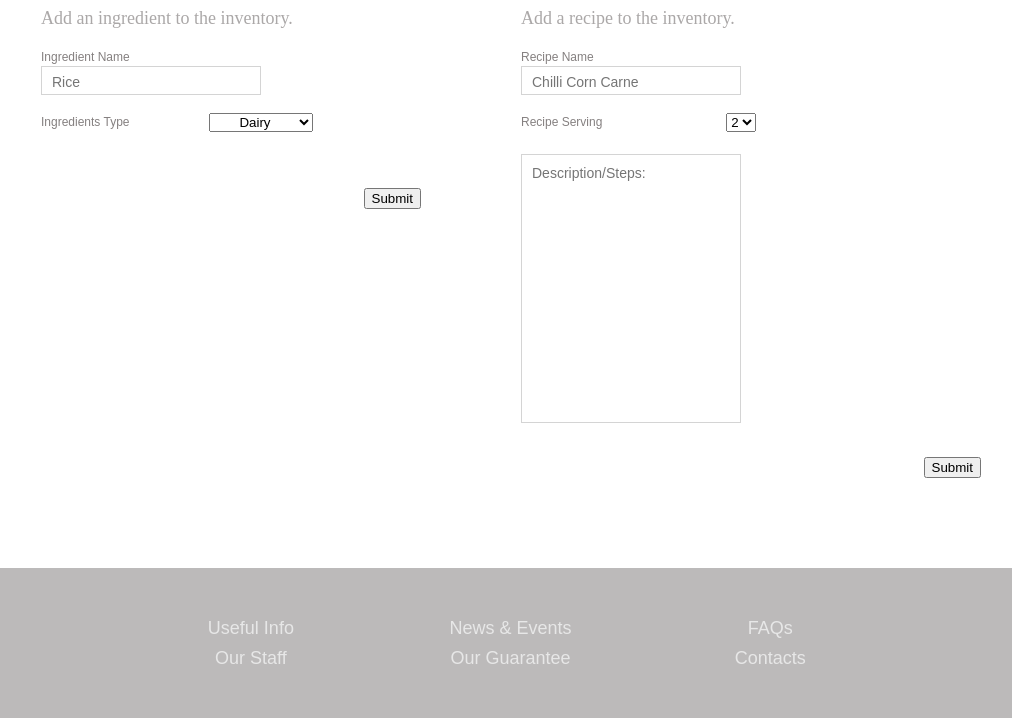
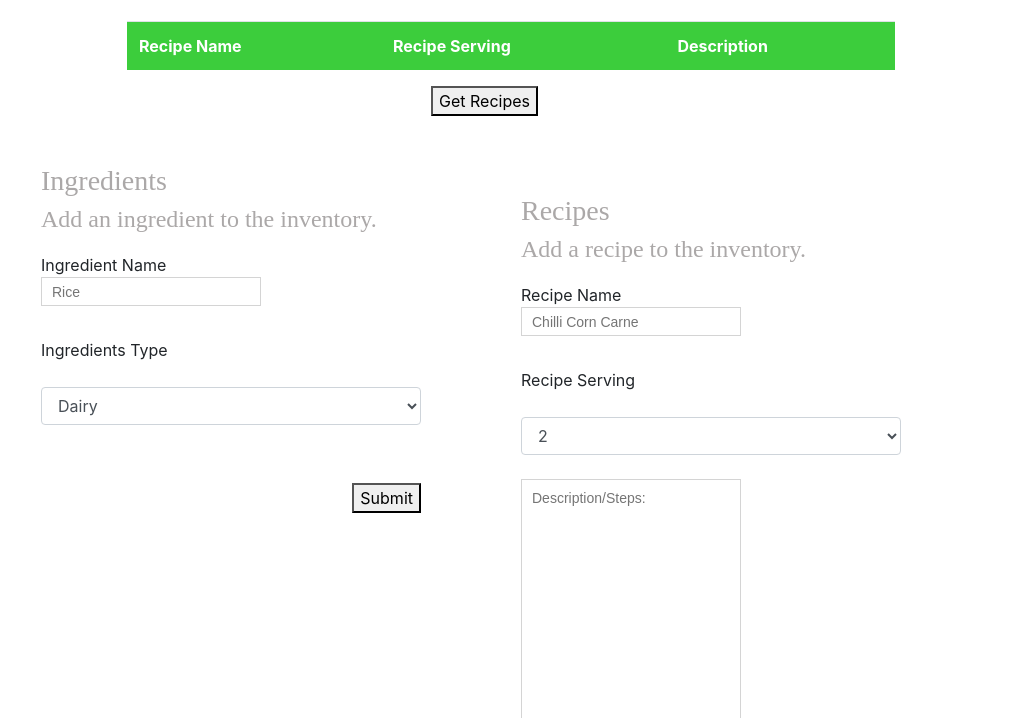
Before and after one commit to TSiyamachiraQA/Cooking-Recipe-Hobby-Project, a plain HTML site: page src/main/resources/static/recipes.html in a window 1280 px wide. Shown: the part 320-1038 px from the top of the page, without its empty margins (129-1141 px from the left). Drawn offline with nearby package versions, Linux system fonts and the light colour scheme; files that its build step writes are made by us from their sources; files whose address does not match are found by name; a web font is replaced by a local one.

Commit message:
This commit includes working table for recipes linked to get request and visible on the recipes.html page.

```diff
--- a/src/main/resources/static/recipes.html
+++ b/src/main/resources/static/recipes.html
@@ -53,15 +53,42 @@ $(document).ready(function () {
   </div>
 </header>
 <div class="content">
-  <style>
-    .dropdown-menu-center {
-      left: 50% !important;
-      right: auto !important;
-      text-align: center !important;
-      transform: translate(-50%, 0) !important;
-    }
-  </style>
-  <div class="container_12">
+   <div class="container_12">
+
+     <h3 class="mb0">Recipe List</h3>
+     </br>
+
+    <body>
+    <script src="https://ajax.googleapis.com/ajax/libs/jquery/3.3.1/jquery.min.js"></script>
+
+    <link rel="stylesheet" href="https://stackpath.bootstrapcdn.com/bootstrap/4.3.1/css/bootstrap.min.css" integrity="sha384-ggOyR0iXCbMQv3Xipma34MD+dH/1fQ784/j6cY/iJTQUOhcWr7x9JvoRxT2MZw1T" crossorigin="anonymous">
+
+    <style>
+      th{
+        color:#fff;
+        background-color: #3ccd3c;
+      }
+
+    </style>
+
+    <centre>
+      <table class="table table-hover" style="width: 80%; height: 80%;margin-left:auto;margin-right:auto;">
+        <tr  class="bg-info">
+          <th>Recipe Name</th>
+          <th>Recipe Serving</th>
+          <th>Description</th>
+        </tr>
+
+        <tbody id="myTable">
+
+        </tbody>
+      </table>
+      <button id = "getrecipes"> Get Recipes </button>
+    </centre>
+    <script src="apijs/getRecipe.js"></script>
+
+    </body>
+
     <div class="grid_5">
       <h3>Ingredients</h3>
       <h4>Add an ingredient to the inventory.</h4>
@@ -79,7 +106,7 @@ $(document).ready(function () {
           <br class="clear">
           <br class="clear">
           <label for="ingrType">Ingredients Type</label>
-          <select class="form-control dropdown-menu-center" id="ingrType">
+          <select class="form-control" id="ingrType">
               <option>Dairy</option>
               <option>Meats</option>
               <option>Poultry</option>
@@ -113,7 +140,7 @@ $(document).ready(function () {
           <br class="clear">
           <br class="clear">
           <label for="recServ" >Recipe Serving</label>
-          <select class="form-control dropdown-menu-center" id="recServ">
+          <select class="form-control " id="recServ">
             <option>2</option>
             <option>4</option>
             <option>6</option>
```
